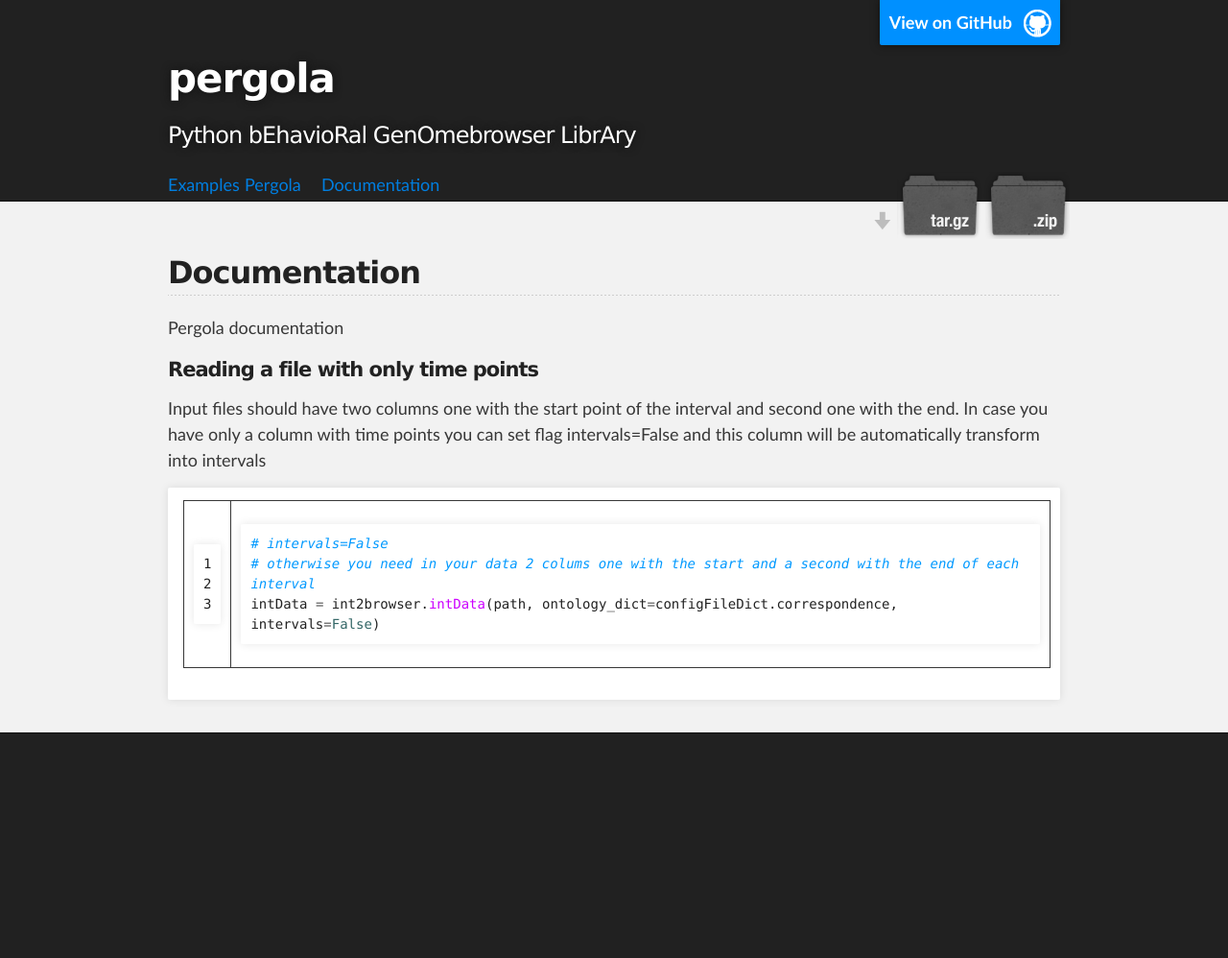
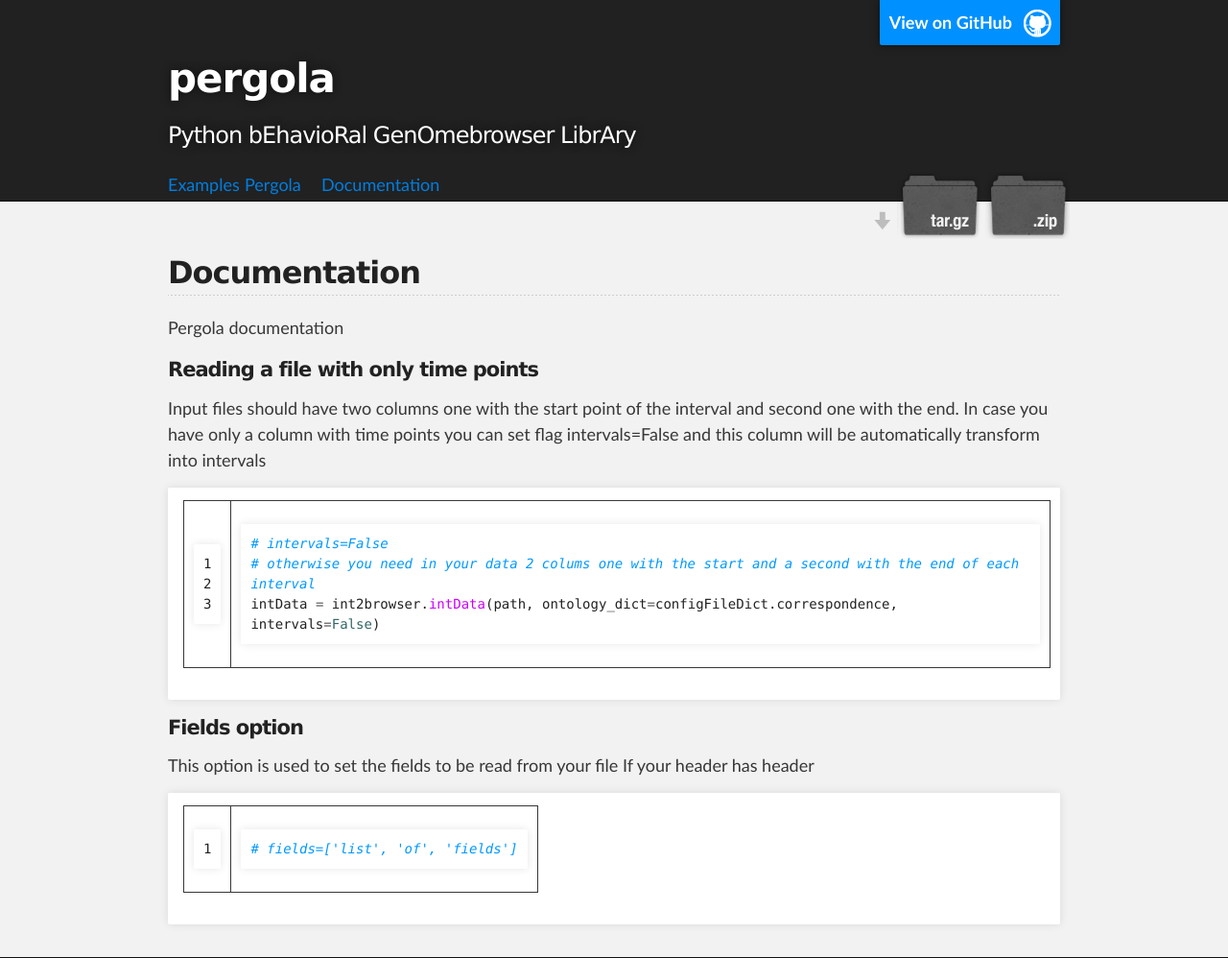
Before and after one commit to JoseEspinosa/pergola-old-web, a Jekyll site: the page built from documentation.md, in a window 1280 px wide. Shown: the whole page at 96% size. Built offline with Jekyll 4.4.1, drawn with Linux system fonts in a browser that asks for light colours; before the commit the page ends 900 px from its top, so only the background shows below that.

Commit message:
[pergola][web] update documentation

```diff
--- a/documentation.md
+++ b/documentation.md
@@ -21,3 +21,14 @@ automatically transform into intervals
 intData = int2browser.intData(path, ontology_dict=configFileDict.correspondence, intervals=False)
 
 {% endhighlight %}
+
+
+#### Fields option
+
+This option is used to set the fields to be read from your file
+If your header has header
+
+{% highlight python linenos %}
+# fields=['list', 'of', 'fields']
+
+{% endhighlight %}
```
